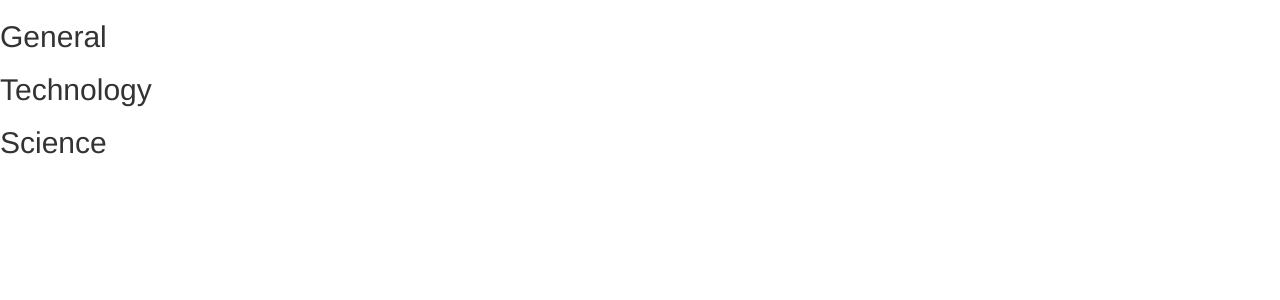
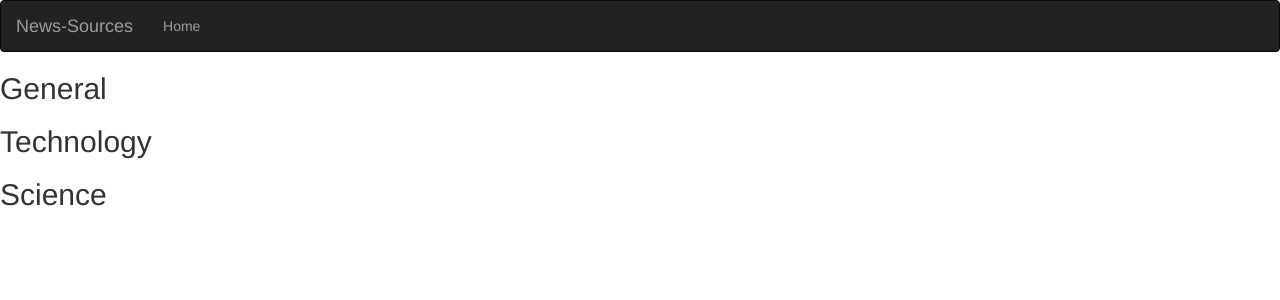
Before and after one commit to halima254/news-updates, a Flask app: page /source/1 in a window 1280 px wide. Shown: the top 300 px of the page. Run offline with Flask 2, Linux system fonts and the light colour scheme; parts of the project's set-up code (start-up, migrations or seed data) failed here and were passed over; some libraries are stand-ins or nearby versions.

Commit message:
add navbar file and content

```diff
--- a/app/templates/base.html
+++ b/app/templates/base.html
@@ -1 +1,5 @@
 {% extends 'bootstrap/base.html'%}
+<!-- navbar block -->
+{% block navbar %}
+  {% include 'navbar.html' %}
+  {% endblock %}
--- /dev/null
+++ b/app/templates/navbar.html
@@ -0,0 +1,18 @@
+<div class="navbar navbar-inverse" role="navigation">
+    <div class="container-fluid">
+        <div class="navbar-header">
+            <button type="button" class="navbar-toggle" data-toggle="collapse" data-target=".navbar-collapse">
+              <span class="sr-only">Toggle navigation</span>
+              <span class="icon-bar"></span>
+              <span class="icon-bar"></span>
+              <span class="icon-bar"></span>
+            </button>
+            <a class="navbar-brand" href="/"> News-Sources </a>
+        </div>
+        <div class="navbar-collapse collapse">
+            <ul class="nav navbar-nav">
+                <li><a href="/">Home</a></li>
+        </div>
+
+    </div>
+</div>
```
